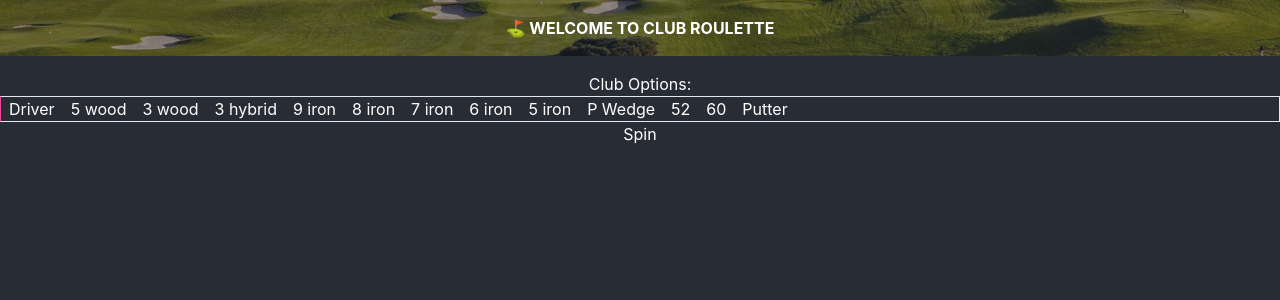
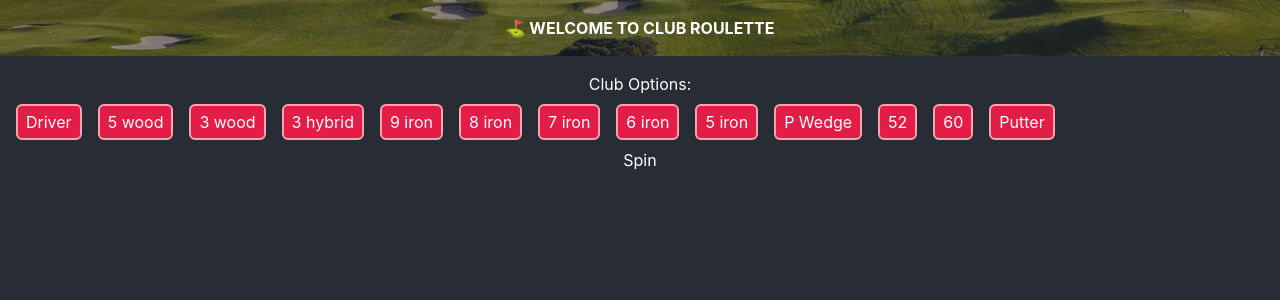
Before and after one commit to GabeDiniz/club-roulette, a React (Create React App) app: page / in a window 1280 px wide. Shown: the top 300 px of the page. Built offline with nearby package versions, Linux system fonts and the light colour scheme.

Commit message:
Style: club boxes

```diff
--- a/src/components/SpinningWheel.js
+++ b/src/components/SpinningWheel.js
@@ -21,9 +21,12 @@ const SpinningWheel = ({ options }) => {
     <div className="flex flex-col bg-main h-screen text-white">
       <h1 className="mt-4">Club Options:</h1>
       {/* The Wheel style={{ transform: `rotateX(${spinNumber}deg)` }}*/}
-      <div className="flex flex-wrap border border-l-pink-500">
+      <div className="flex flex-wrap mx-2 mt-2">
         {options.map((option, index) => (
-          <div key={index} className="mx-2">
+          <div
+            key={index}
+            className=" bg-rose-600 border-rose-300 rounded-md border-2 px-2 py-1 mx-2 mb-2"
+          >
             {option}
           </div>
         ))}
```
